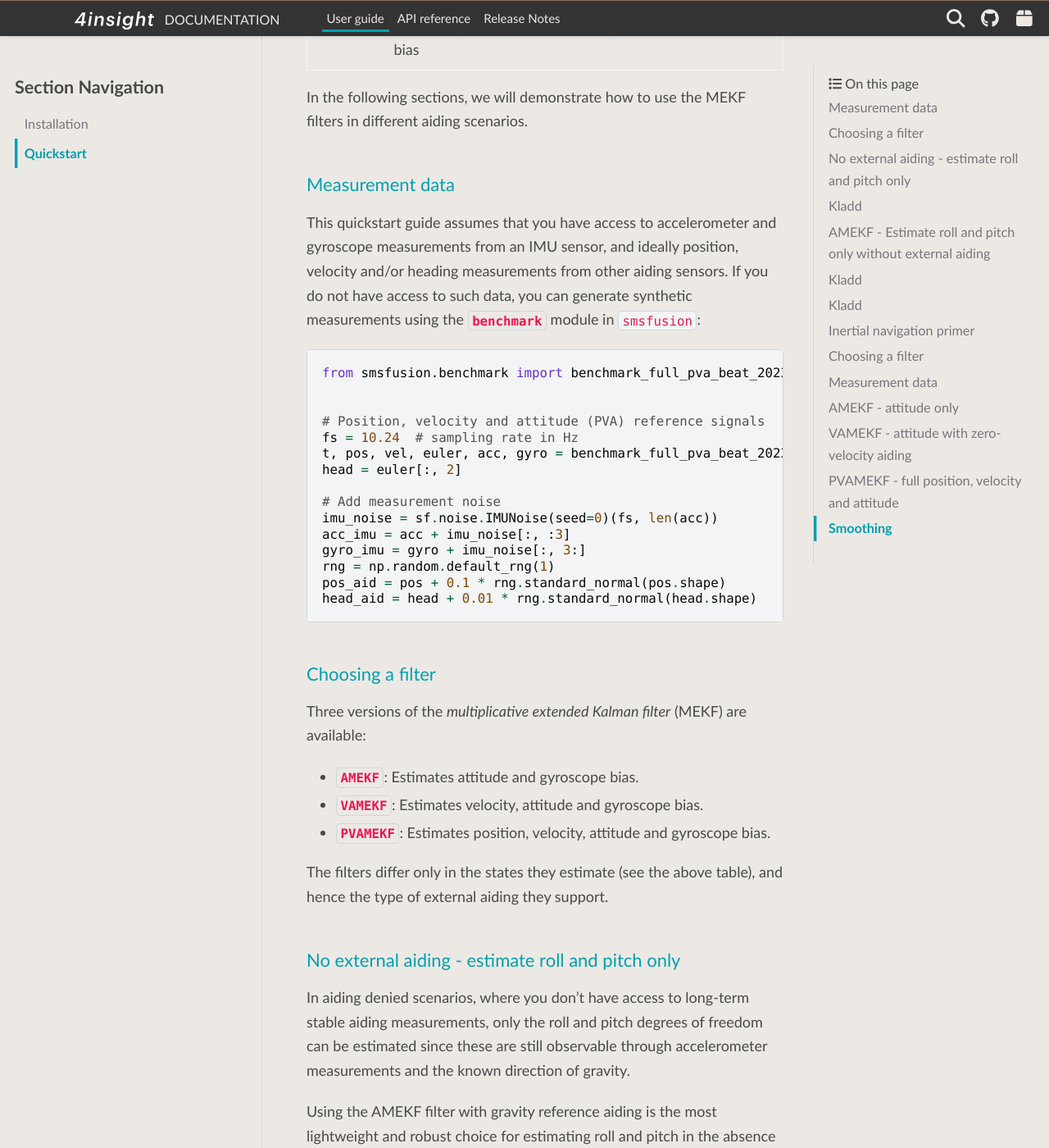
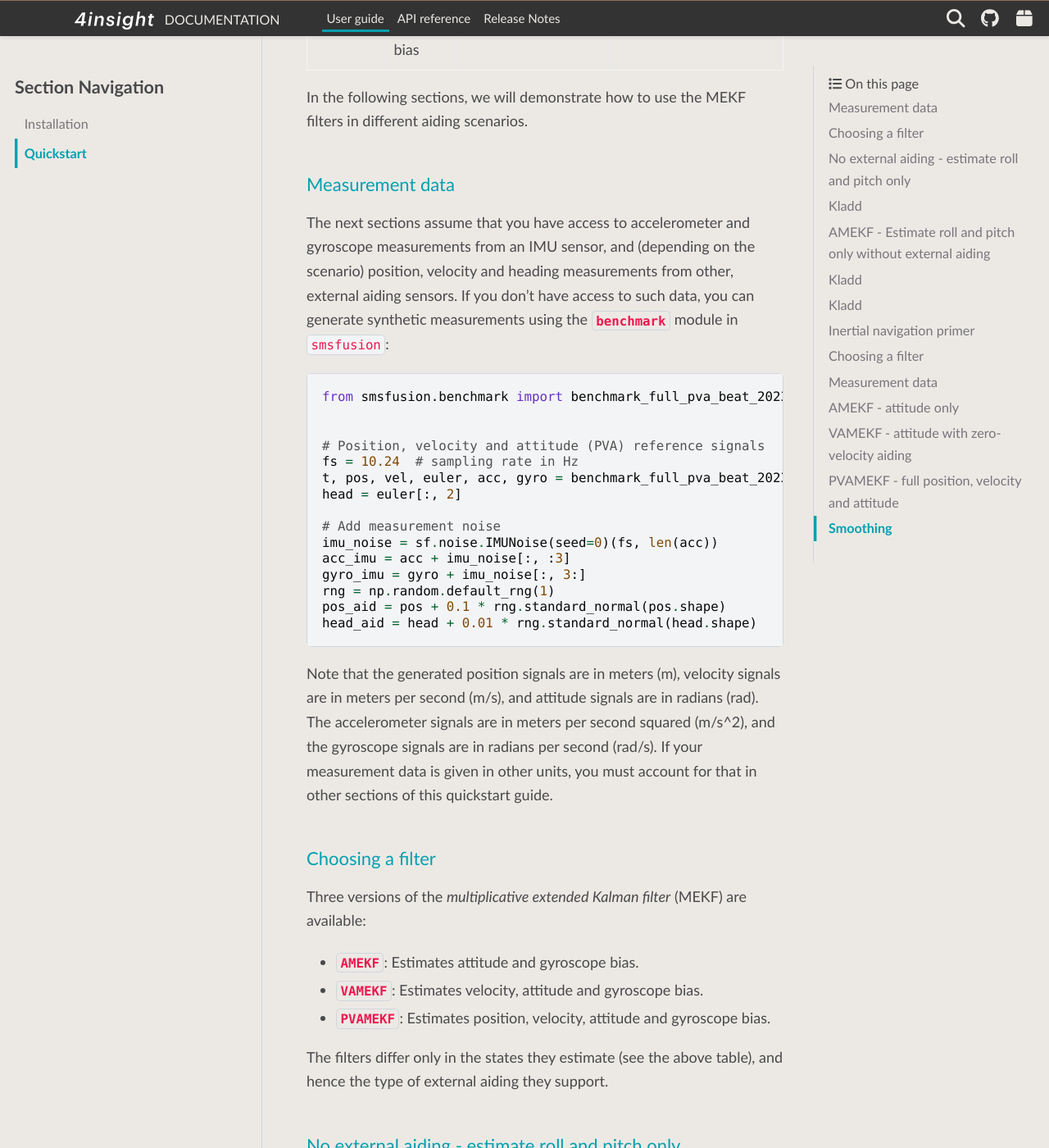
Before and after one commit to 4Subsea/smsfusion-python, a Sphinx documentation site: the page built from docs/user_guide/quickstart.rst, in a window 1280 px wide and 1400 px high, scrolled down 1437 px. Shown: the whole window at 82% size. Built offline with Sphinx 7.4.7 and the PyData theme 0.15.4, drawn with Linux system fonts in a browser that asks for light colours.

Commit message:
some changes

```diff
--- a/docs/user_guide/quickstart.rst
+++ b/docs/user_guide/quickstart.rst
@@ -64,11 +64,11 @@ different aiding scenarios.
 
 Measurement data
 ----------------
-This quickstart guide assumes that you have access to accelerometer and gyroscope
-measurements from an IMU sensor, and ideally position, velocity and/or heading
-measurements from other aiding sensors. If you do not have access to such data,
-you can generate synthetic measurements using the :mod:`~smsfusion.benchmark`
-module in ``smsfusion``:
+The next sections assume that you have access to accelerometer and gyroscope
+measurements from an IMU sensor, and (depending on the scenario) position, velocity
+and heading measurements from other, external aiding sensors. If you don't have
+access to such data, you can generate synthetic measurements using the
+:mod:`~smsfusion.benchmark` module in ``smsfusion``:
 
 .. code-block:: python
 
@@ -87,6 +87,12 @@ module in ``smsfusion``:
     rng = np.random.default_rng(1)
     pos_aid = pos + 0.1 * rng.standard_normal(pos.shape)
     head_aid = head + 0.01 * rng.standard_normal(head.shape)
+
+Note that the generated position signals are in meters (m), velocity signals are in meters
+per second (m/s), and attitude signals are in radians (rad). The accelerometer signals
+are in meters per second squared (m/s^2), and the gyroscope signals are in radians
+per second (rad/s). If your measurement data is given in other units, you must account
+for that in other sections of this quickstart guide.
 
 
 Choosing a filter
```
